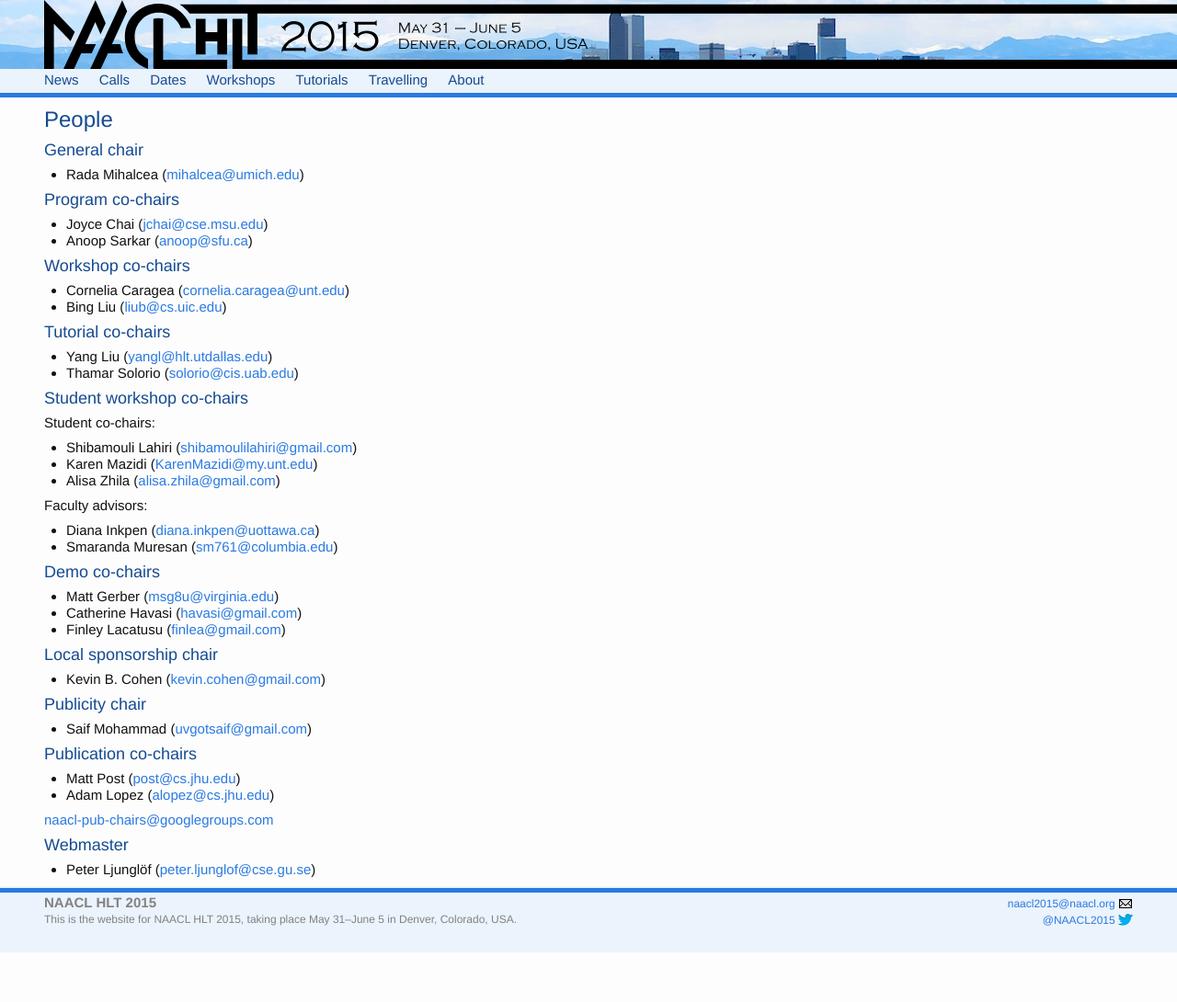
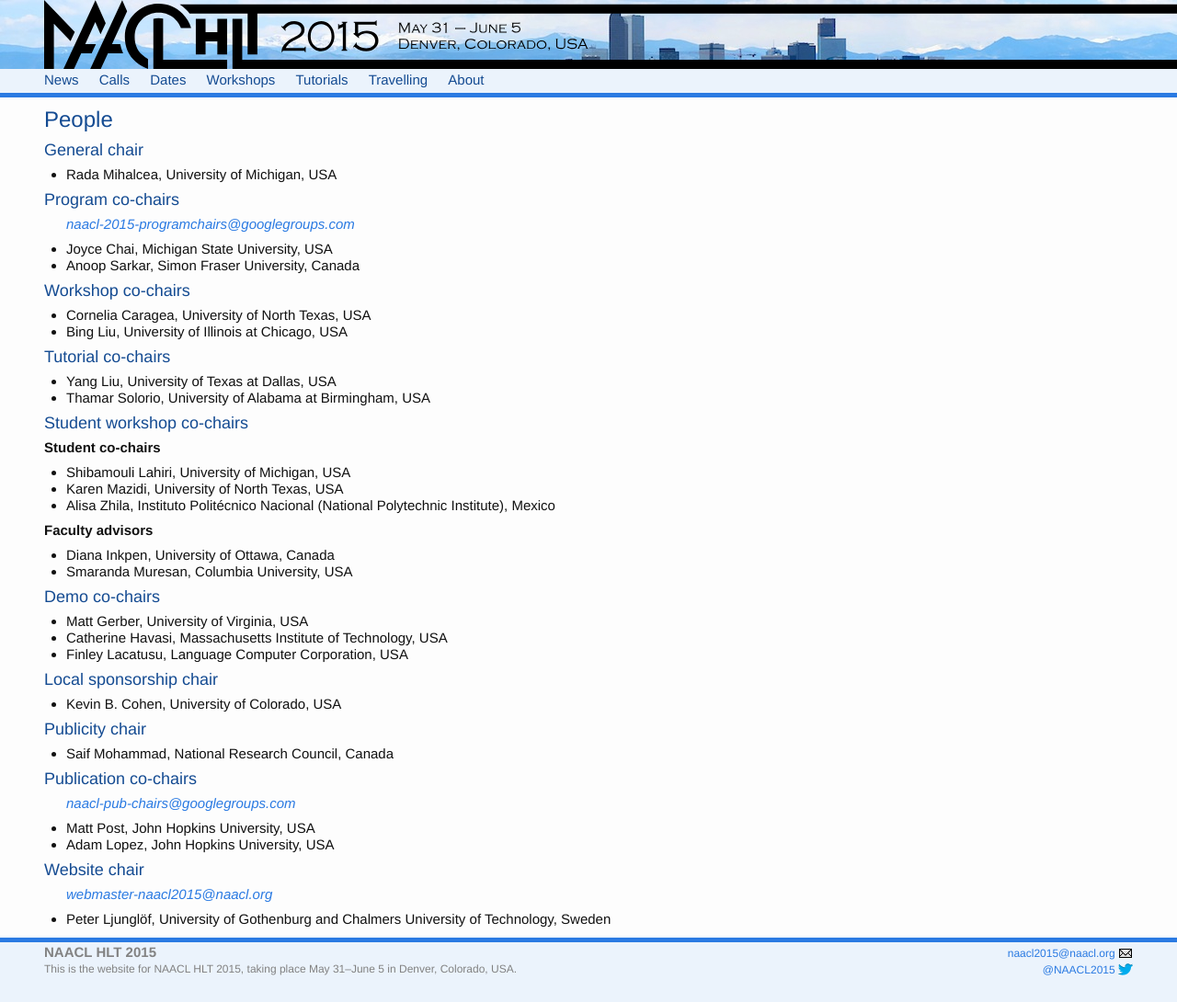
Before and after one commit to naacl-org/naacl-hlt-2015, a Jekyll site: the page built from people.md, in a window 1280 px wide. Shown: the whole page at 92% size. Built offline with Jekyll 4.4.1, drawn with Linux system fonts in a browser that asks for light colours; before the commit the page ends 1036 px from its top, so only the background shows below that.

Commit message:
Added affiliations to people

```diff
--- a/people.md
+++ b/people.md
@@ -6,57 +6,61 @@ title: People
 
 ## General chair
 
-- Rada Mihalcea (<mihalcea@umich.edu>)
+- Rada Mihalcea, University of Michigan, USA
 
 ## Program co-chairs
 
-- Joyce Chai (<jchai@cse.msu.edu>)
-- Anoop Sarkar (<anoop@sfu.ca>)
+> <naacl-2015-programchairs@googlegroups.com>
+
+- Joyce Chai, Michigan State University, USA
+- Anoop Sarkar, Simon Fraser University, Canada
 
 ## Workshop co-chairs
 
-- Cornelia Caragea (<cornelia.caragea@unt.edu>)
-- Bing Liu (<liub@cs.uic.edu>)
+- Cornelia Caragea, University of North Texas, USA
+- Bing Liu, University of Illinois at Chicago, USA
 
 ## Tutorial co-chairs
 
-- Yang Liu (<yangl@hlt.utdallas.edu>)
-- Thamar Solorio (<solorio@cis.uab.edu>)
+- Yang Liu, University of Texas at Dallas, USA
+- Thamar Solorio, University of Alabama at Birmingham, USA
 
 ## Student workshop co-chairs
 
-Student co-chairs:
+### Student co-chairs
 
-- Shibamouli Lahiri (<shibamoulilahiri@gmail.com>)
-- Karen Mazidi (<KarenMazidi@my.unt.edu>)
-- Alisa Zhila (<alisa.zhila@gmail.com>)
+- Shibamouli Lahiri, University of Michigan, USA
+- Karen Mazidi, University of North Texas, USA
+- Alisa Zhila, Instituto Politécnico Nacional (National Polytechnic Institute), Mexico
 
-Faculty advisors:
+### Faculty advisors
 
-- Diana Inkpen (<diana.inkpen@uottawa.ca>)
-- Smaranda Muresan (<sm761@columbia.edu>)
+- Diana Inkpen, University of Ottawa, Canada
+- Smaranda Muresan, Columbia University, USA
 
 ## Demo co-chairs
 
-- Matt Gerber (<msg8u@virginia.edu>)
-- Catherine Havasi (<havasi@gmail.com>)
-- Finley Lacatusu (<finlea@gmail.com>)
+- Matt Gerber, University of Virginia, USA
+- Catherine Havasi, Massachusetts Institute of Technology, USA
+- Finley Lacatusu, Language Computer Corporation, USA
 
 ## Local sponsorship chair
 
-- Kevin B. Cohen (<kevin.cohen@gmail.com>)
+- Kevin B. Cohen, University of Colorado, USA
 
 ## Publicity chair
 
-- Saif Mohammad (<uvgotsaif@gmail.com>)
+- Saif Mohammad, National Research Council, Canada
 
 ## Publication co-chairs
 
-- Matt Post (<post@cs.jhu.edu>)
-- Adam Lopez (<alopez@cs.jhu.edu>)
+> <naacl-pub-chairs@googlegroups.com>
 
-<naacl-pub-chairs@googlegroups.com>
+- Matt Post, John Hopkins University, USA
+- Adam Lopez, John Hopkins University, USA
 
-## Webmaster
+## Website chair
 
-- Peter Ljunglöf (<peter.ljunglof@cse.gu.se>)
+> <{{ site.email.webmaster }}>
+
+- Peter Ljunglöf, University of Gothenburg and Chalmers University of Technology, Sweden
```
